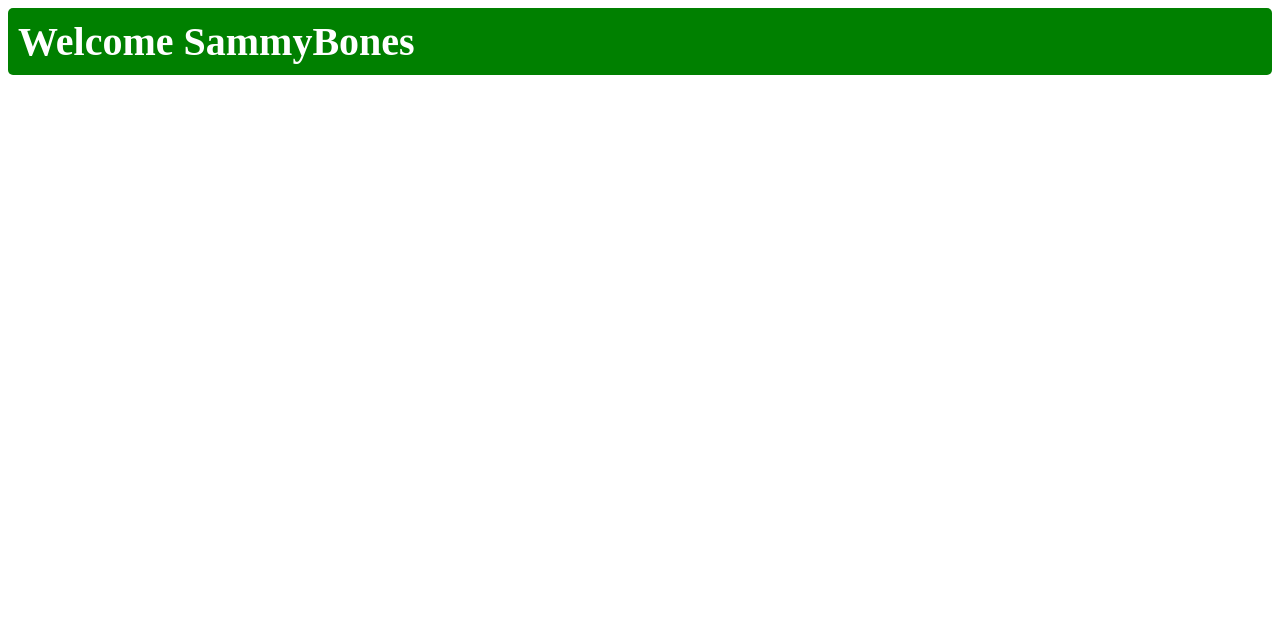
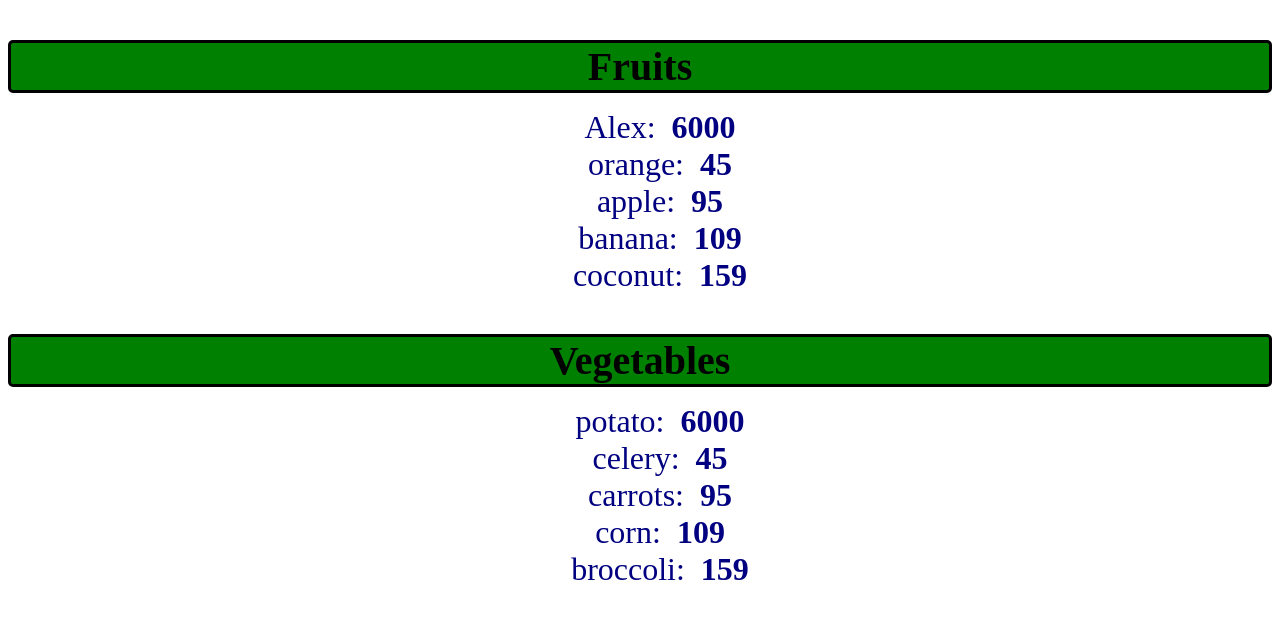
Before and after one commit to SamLarivs/react-practice, a React (Vite) app in the folder Brocode-react-app/: page / in a window 1280 px wide. Shown: the top 618 px of the page. Built offline with nearby package versions, Linux system fonts and the light colour scheme.

Commit message:
render-list

```diff
--- a/Brocode-react-app/src/App.jsx
+++ b/Brocode-react-app/src/App.jsx
@@ -1,10 +1,27 @@
-import UserGreeting from './UserGreeting.jsx'
+import List from './List.jsx'
 
 function App() {
+  const fruits = [
+    {id: 1, name: "Alex", calories: 6000},
+    {id: 2, name: "orange", calories: 45},
+    {id: 3,name: "apple", calories: 95},
+    {id: 4, name: "banana", calories: 109},
+    {id: 5, name: "coconut", calories: 159}];
+
+    const vegetables = [
+      {id: 6, name: "potato", calories: 6000},
+      {id: 7, name: "celery", calories: 45},
+      {id: 8,name: "carrots", calories: 95},
+      {id: 9, name: "corn", calories: 109},
+      {id: 10, name: "broccoli", calories: 159}];
+
+
+
   return(
-  <>
-        <UserGreeting isLoggedIn={true} username="SammyBones"/>
-  </>
+    <>
+    {fruits.length > 0 ? <List items={fruits} category="Fruits"/> : null}
+    {vegetables.length > 0 ? <List items={vegetables} category="Vegetables" /> : null}
+    </>
 );
 }
 
--- /dev/null
+++ b/Brocode-react-app/src/List.jsx
@@ -0,0 +1,33 @@
+import PropTypes from 'prop-types'
+
+function List(props){
+
+        //fruits.sort((a, b) => a.name.localeCompare(b.name));
+        //fruits.sort((a, b) => a.calories - b.calories);
+
+        //const lowCalFruits = fruits.filter(fruit => fruit.calories < 100);
+        //const highCalFruits = HighCalFruits.filter(fruit => fruit.calories >= 100);
+      const category = props.category;
+        const itemList = props.items;
+      const listItems = itemList.map(item => <li key={item.id}>
+                                                {item.name}: &nbsp;
+                                                <b>{item.calories}</b></li>)
+
+
+      return(
+        <>
+      <h3 className="list-category">{category}</h3>
+      <ol className="list-items">{listItems}</ol>
+      </>);
+}
+List.propTypes = {
+    category: PropTypes.string,
+    items: PropTypes.arrayOf(PropTypes.shape({id: PropTypes.number,
+                                              name: PropTypes.string,
+                                             calories: PropTypes.number})),
+}
+List.defaultProps = {
+    category: "Category",
+    items: [],
+}
+export default List
--- a/Brocode-react-app/src/UserGreeting.jsx
+++ /dev/null
@@ -1,19 +0,0 @@
-import PropTypes from 'prop-types';
-function UserGreeting(props){
-
-const welcomeMessage = <h2 className="welcome-message">Welcome {props.username}</h2>
-const loginPrompt = <h2 className="login-prompt">Please log in to continue</h2>
-
-        return(props.isLoggedIn ? welcomeMessage : loginPrompt
-
-        );
-}
-UserGreeting.proptypes = {
-    isLoggedIn: PropTypes.bool,
-    username: PropTypes.string,
-}
-UserGreeting.defaultProps = {
-    isLoggedIn: false,
-    username: "guest",
-}
-export default UserGreeting
--- a/Brocode-react-app/src/index.css
+++ b/Brocode-react-app/src/index.css
@@ -1,17 +1,23 @@
-.welcome-message {
+.list-category{
   font-size: 2.5em;
+  font-weight: bold;
+  color: black;
+  margin-bottom: 10px;
+  text-align: center;
+  border: 3px solid;
+  border-radius: 5px;
   background-color: green;
-  color: white;
-  margin: 0;
-  padding: 10px;
-  border-radius: 5px;
 }
 
-.login-prompt {
-  font-size: 2.5em;
-  background-color: rgb(128, 0, 0);
-  color: white;
+.list-items li{
+  font-size: 2em;
+  list-style: none;
+  color: navy;
+  text-align: center;
   margin: 0;
-  padding: 10px;
-  border-radius: 5px;
 }
+
+.list-items li:hover{
+  color: gray;
+  cursor: pointer;
+}
```
